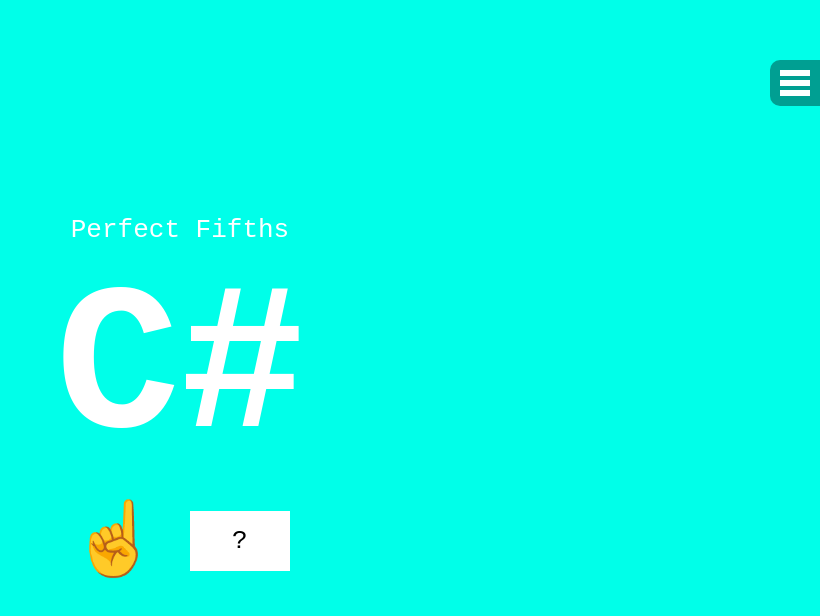
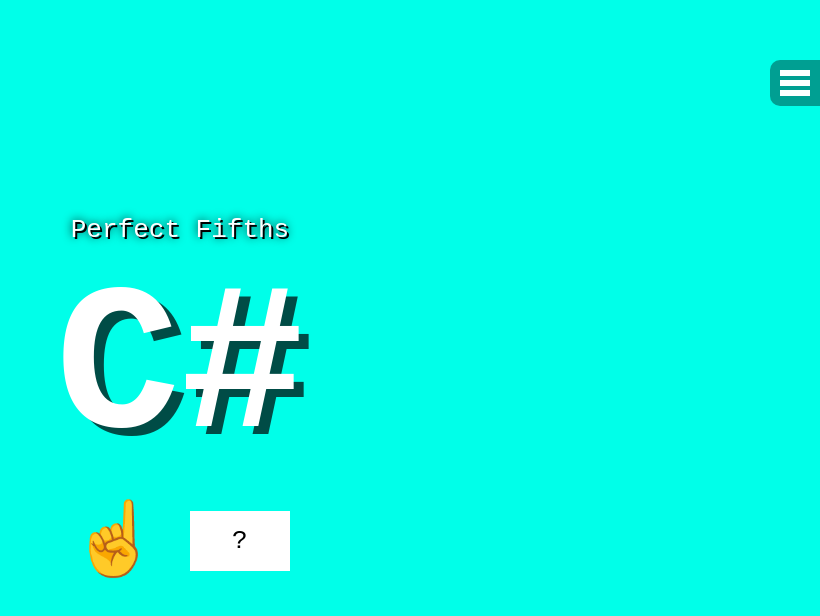
Before and after one commit to AndreJesusBrito/RandomMusicNote, a plain HTML site: page index.html in a window 1280 px wide. Shown: the whole page, without its empty margins (460-1280 px from the left). Drawn offline with Linux system fonts and the light colour scheme.

Commit message:
feat: add shadow to labels

```diff
--- a/styles.css
+++ b/styles.css
@@ -32,6 +32,11 @@ main {
   font-size: 8em;
   font-weight: 700;
   user-select: none;
+  text-shadow: rgba(0,0,0,0.7) 10px 8px 0;
+}
+
+#presetNameLabel, #solution-label:not(.hidden) {
+  text-shadow: #000 0 0 10px, #000 2px 2px 0;
 }
 
 
```
